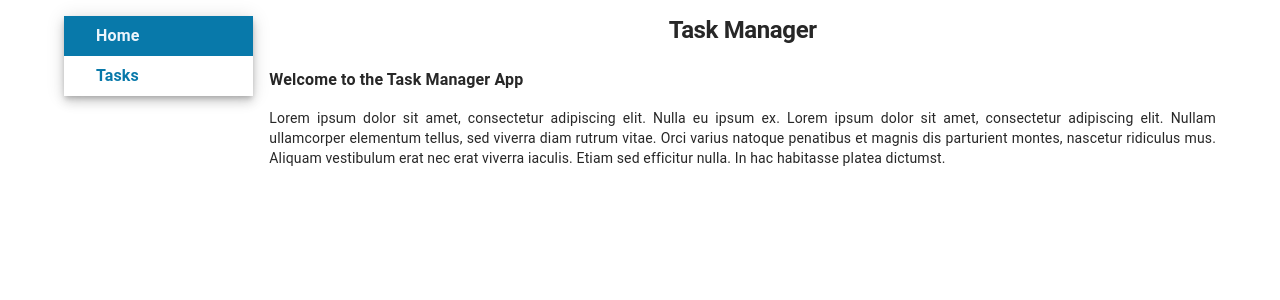
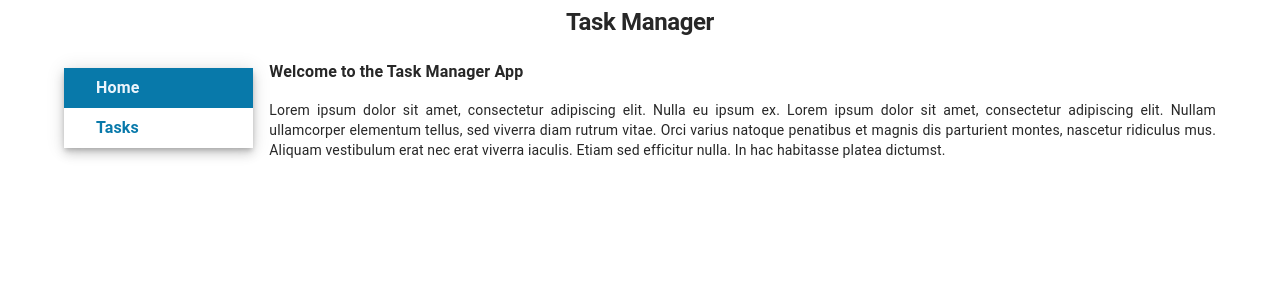
Before and after one commit to dtavaresm/tasks-app, a React (Vite) app: page / in a window 1280 px wide. Shown: the top 300 px of the page. Built offline with nearby package versions, Linux system fonts and the light colour scheme; some icons are missing.

Commit message:
refactor(App): move sx styling to StyledGridedBox, StyledFlexedBox and StyledTitleTypography.
fix(App): reposition StyleTitleTypography as a direct child of Container for closer alignment with wireframe

```diff
--- a/src/App.tsx
+++ b/src/App.tsx
@@ -1,26 +1,43 @@
 import { Box, Container, Typography } from '@mui/material';
-import {Outlet} from 'react-router-dom';
+import { styled } from '@mui/material/styles';
+import { Outlet } from 'react-router-dom';
 import Menu from './components/Menu';
+
+const StyledGridedBox = styled(Box)(({ theme }) => ({
+  display: 'grid',
+  gap: theme.spacing(2),
+  [theme.breakpoints.up('sm')]: {
+    gridTemplateColumns: '0.2fr 1fr',
+  }
+}));
+
+const StyledFlexedBox = styled(Box)(() => ({
+  display: 'flex',
+  flexDirection: 'column',
+  justifyContent: 'space-between',
+  alignItems: 'center'
+}));
+
+const StyleTitleTypography = styled(Typography)(({ theme }) => ({
+  fontWeight: '700',
+  textAlign: 'center',
+  color: theme.palette.primary.dark,
+  marginBottom: theme.spacing(3),
+  marginTop: theme.spacing(1)
+}));
 
 function App() {
   return (
     <Container>
-      <Box sx={{
-        display: 'grid',
-        gridTemplateColumns: {
-          xs: "1fr",
-          sm: "0.2fr 1fr"
-        },
-        gap: 2
-      }}>
+      <StyleTitleTypography variant="h1">
+        Task Manager
+      </StyleTitleTypography>
+      <StyledGridedBox>
         <Menu />
-        <Box sx={{ display: 'flex', flexDirection:'column', justifyContent: 'space-between', alignItems: 'center' }}>
-          <Typography variant="h1" sx={{ fontWeight: '700', color: 'primary.dark', mb: 3, mt: 1 }}>
-            Task Manager
-          </Typography>
+        <StyledFlexedBox>
           <Outlet />
-        </Box>
-      </Box>
+        </StyledFlexedBox>
+      </StyledGridedBox>
     </Container>
   )
 }
```
